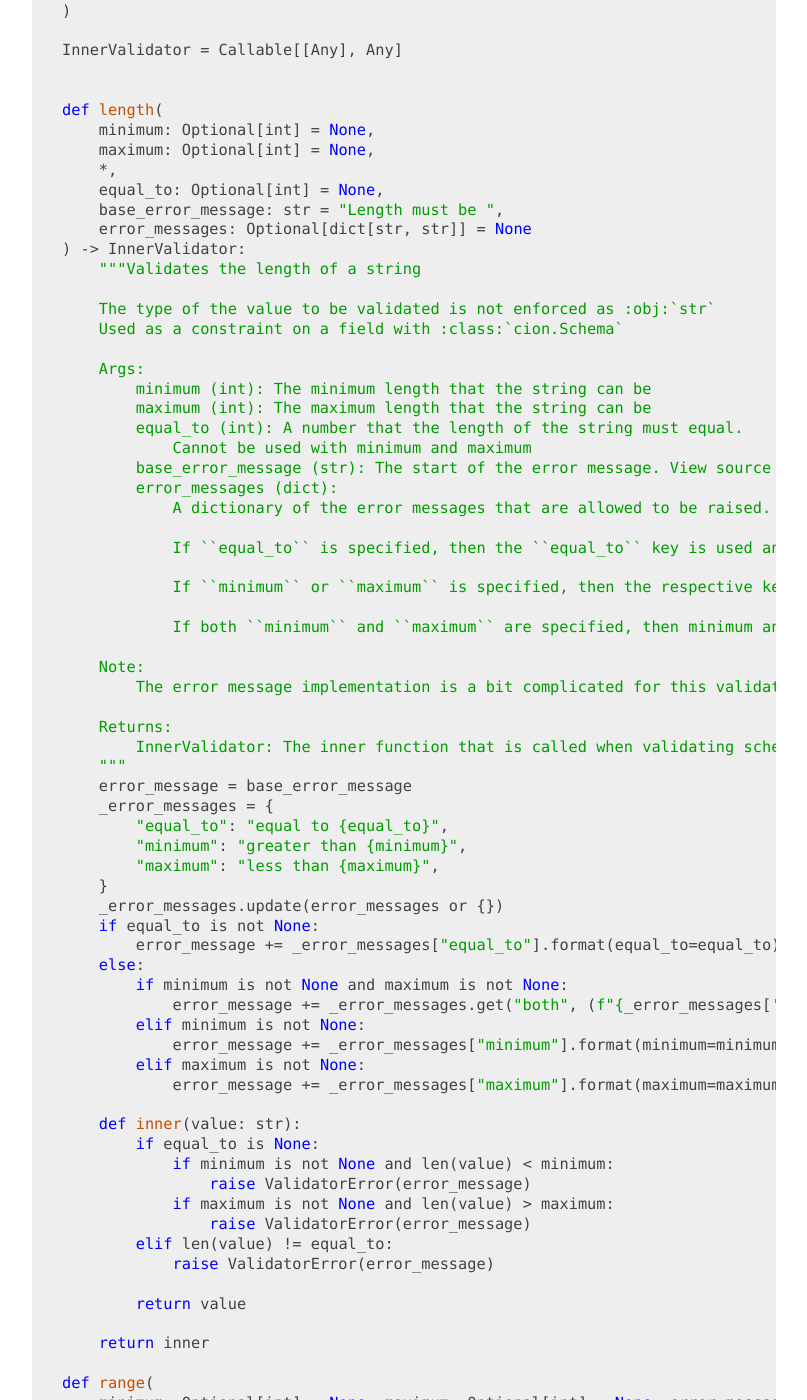
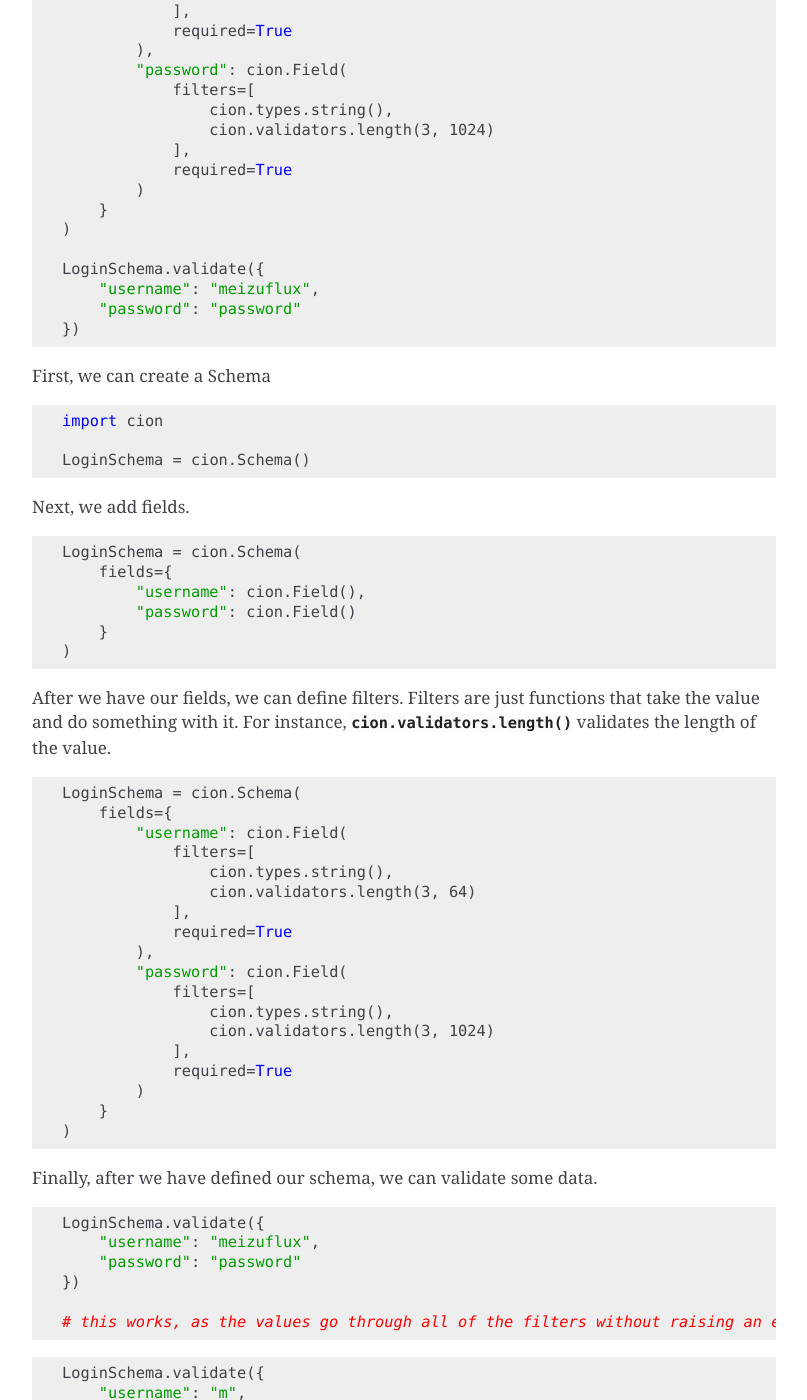
Before and after one commit to meizuflux/cion, a Sphinx documentation site: the page built from docs/quickstart.rst, in a window 1280 px wide and 1400 px high, scrolled down 400 px. Shown: the whole window, without its empty margins (346-1153 px from the left). Built offline with Sphinx 7.4.7, drawn with Linux system fonts in a browser that asks for light colours; cross-references to code outside the pages are shown as plain code; some of the changed text lies outside the part shown.

Commit message:
make quickstart a bit more friendly

```diff
--- a/docs/quickstart.rst
+++ b/docs/quickstart.rst
@@ -1,7 +1,7 @@
 Getting started with Cion
 =========================
 
-Install cion with pip
+Create a venv however you prefer, and then install cion from pip.
 
 .. code-block:: sh
 
@@ -11,180 +11,123 @@ Then you can use it anywhere in your code.
 
 .. code-block::
 
-    from typing import Any, Callable, Iterable, Optional
+    import cion
 
-    from cion.exceptions import ValidatorError
-    from uuid import UUID
-
-    __all__ = (
-        "length",
-        "one_of",
+    LoginSchema = cion.Schema(
+        fields={
+            "username": cion.Field(
+                filters=[
+                    cion.types.string(),
+                    cion.validators.length(3, 64)
+                ],
+                required=True
+            ),
+            "password": cion.Field(
+                filters=[
+                    cion.types.string(),
+                    cion.validators.length(3, 1024)
+                ],
+                required=True
+            )
+        }
     )
 
-    InnerValidator = Callable[[Any], Any]
+    LoginSchema.validate({
+        "username": "meizuflux",
+        "password": "password"
+    })
 
+First, we can create a Schema
 
-    def length(
-        minimum: Optional[int] = None,
-        maximum: Optional[int] = None,
-        *,
-        equal_to: Optional[int] = None,
-        base_error_message: str = "Length must be ",
-        error_messages: Optional[dict[str, str]] = None
-    ) -> InnerValidator:
-        """Validates the length of a string
+.. code-block::
 
-        The type of the value to be validated is not enforced as :obj:`str`
-        Used as a constraint on a field with :class:`cion.Schema`
+    import cion
 
-        Args:
-            minimum (int): The minimum length that the string can be
-            maximum (int): The maximum length that the string can be
-            equal_to (int): A number that the length of the string must equal.
-                Cannot be used with minimum and maximum
-            base_error_message (str): The start of the error message. View source for exact example
-            error_messages (dict):
-                A dictionary of the error messages that are allowed to be raised.
+    LoginSchema = cion.Schema()
 
-                If ``equal_to`` is specified, then the ``equal_to`` key is used and added on after ``base_error_message``
+Next, we add fields.
 
-                If ``minimum`` or ``maximum`` is specified, then the respective key is used and added on after ``base_error_message``
+.. code-block::
 
-                If both ``minimum`` and ``maximum`` are specified, then minimum and maximum error message is added together with ``and`` and then that is added on after ``base_error_message``
+    LoginSchema = cion.Schema(
+        fields={
+            "username": cion.Field(),
+            "password": cion.Field()
+        }
+    )
 
-        Note:
-            The error message implementation is a bit complicated for this validator, it is recommended that you look at the source code for this function for more information
+After we have our fields, we can define filters. Filters are just functions that take the value and do something with it.
+For instance, :func:`cion.validators.length` validates the length of the value.
 
-        Returns:
-            InnerValidator: The inner function that is called when validating schema
-        """
-        error_message = base_error_message
-        _error_messages = {
-            "equal_to": "equal to {equal_to}",
-            "minimum": "greater than {minimum}",
-            "maximum": "less than {maximum}",
+.. code-block::
+
+    LoginSchema = cion.Schema(
+        fields={
+            "username": cion.Field(
+                filters=[
+                    cion.types.string(),
+                    cion.validators.length(3, 64)
+                ],
+                required=True
+            ),
+            "password": cion.Field(
+                filters=[
+                    cion.types.string(),
+                    cion.validators.length(3, 1024)
+                ],
+                required=True
+            )
         }
-        _error_messages.update(error_messages or {})
-        if equal_to is not None:
-            error_message += _error_messages["equal_to"].format(equal_to=equal_to)
-        else:
-            if minimum is not None and maximum is not None:
-                error_message += _error_messages.get("both", (f"{_error_messages['minimum']} and {_error_messages['maximum']}").format(minimum=minimum, maximum=maximum, equal_to=equal_to))
-            elif minimum is not None:
-                error_message += _error_messages["minimum"].format(minimum=minimum)
-            elif maximum is not None:
-                error_message += _error_messages["maximum"].format(maximum=maximum)
+    )
 
-        def inner(value: str):
-            if equal_to is None:
-                if minimum is not None and len(value) < minimum:
-                    raise ValidatorError(error_message)
-                if maximum is not None and len(value) > maximum:
-                    raise ValidatorError(error_message)
-            elif len(value) != equal_to:
-                raise ValidatorError(error_message)
+Finally, after we have defined our schema, we can validate some data.
 
-            return value
+.. code-block::
 
-        return inner
+    LoginSchema.validate({
+        "username": "meizuflux",
+        "password": "password"
+    })
 
-    def range(
-        minimum: Optional[int] = None, maximum: Optional[int] = None, error_message: str = "Number must be between {minimum} and {maximum}"
-    ) -> InnerValidator:
-        """Validates that a number is in a range
+    # this works, as the values go through all of the filters without raising an error
 
-        The type of the value to be validated is not enforced as :obj:`int`
-        Used as a constraint on a field with :class:`cion.Schema`
+.. code-block::
 
-        Args:
-            minimum (int): The minimum length that the number can be
-            maximum (int): The maximum length that the number can be
-            error_message (str): The error message that is raised
-                You can use the ``minimum`` and ``maximum`` variables in the error message
+    LoginSchema.validate({
+        "username": "m",
+        "password": "password"
+    })
 
-        Returns:
-            InnerValidator: The inner function that is called when validating schema
-        """
+    # this raises an error, as the username must be at least 3 characters in length
 
-        def inner(value: int):
-            if minimum is not None and value < minimum:
-                raise ValidatorError(error_message.format(minimum=minimum, maximum=maximum or "infinity"))
-            if maximum is not None and value > maximum:
-                raise ValidatorError(error_message.format(minimum=minimum or "0", maximum=maximum))
+Read on in the rest of the documentation to learn how :exception:`cion.ValidationError` works, how filters work, and how to build and extend onto cion.
 
-            return value
-        return inner
+Full code.
 
+.. code-block::
 
-    def one_of(values: Iterable[Any], error_message: str = "Value must be one of {values}") -> InnerValidator:
-        """Checks if the value is in a list of values
+    import cion
 
-        Used as a constraint on a field with :class:`cion.Schema`
-        No assumptions are made about the type of the value
+    LoginSchema = cion.Schema(
+        fields={
+            "username": cion.Field(
+                filters=[
+                    cion.types.string(),
+                    cion.validators.length(3, 64)
+                ],
+                required=True
+            ),
+            "password": cion.Field(
+                filters=[
+                    cion.types.string(),
+                    cion.validators.length(3, 1024)
+                ],
+                required=True
+            )
+        }
+    )
 
-        Args:
-            values: An iterable containing valid values
-            error_message (str): The error message that is raised
-                The `values` variable can be used, and it is the values joined together by a string
-
-        Returns:
-            InnerValidator: The inner function that is called when validating schema
-        """
-        def inner(value: Any):
-            if value not in values:
-                raise ValidatorError(error_message.format(values=", ".join(str(v) for v in values)))
-            return value
-
-        return inner
-
-    def not_one_of(values: Iterable[Any], error_message: str = "Value must not be one of {values}") -> InnerValidator:
-        """Checks if the value is not in a list of values
-
-        Used as a constraint on a field with :class:`cion.Schema`
-        No assumptions are made about the type of the value
-
-        Args:
-            values: An iterable containing valid values
-            error_message (str): The error message that is raised
-                The `values` variable can be used, and it is the values joined together by a string
-
-        Returns:
-            InnerValidator: The inner function that is called when validating schema
-        """
-
-        def inner(value: Any):
-            if value in values:
-                raise ValidatorError(error_message.format(values=", ".join(str(v) for v in values)))
-            return value
-
-        return inner
-
-    def equal_to(value_: Any, error_message: str = "Must be equal to {equal_to}") -> InnerValidator:
-        """Validator that ensures a value is equal to a certain value
-
-        No assumptions are made about types of any kind
-
-        Args:
-            value_: The item that the value must be equal to
-            error_message: The error message that is raised when the value does not validate properly.
-                You can use the ``equal_to`` variable in the message
-
-        """
-        def inner(value: Any) -> Any:
-            if value != value_:
-                raise ValidatorError(error_message.format(equal_to=str(equal_to)))
-
-            return value
-
-        return inner
-
-    def uuid(error_message: str = "Must be a valid UUID", **kwargs) -> InnerValidator:
-
-        def inner(value: str) -> UUID:
-            try:
-                transformed = UUID(value, **kwargs)
-            except (ValueError, AttributeError, TypeError):
-                raise ValidatorError(error_message)
-            return transformed
-
-        return inner
+    LoginSchema.validate({
+        "username": "meizuflux",
+        "password": "password"
+    })
```
